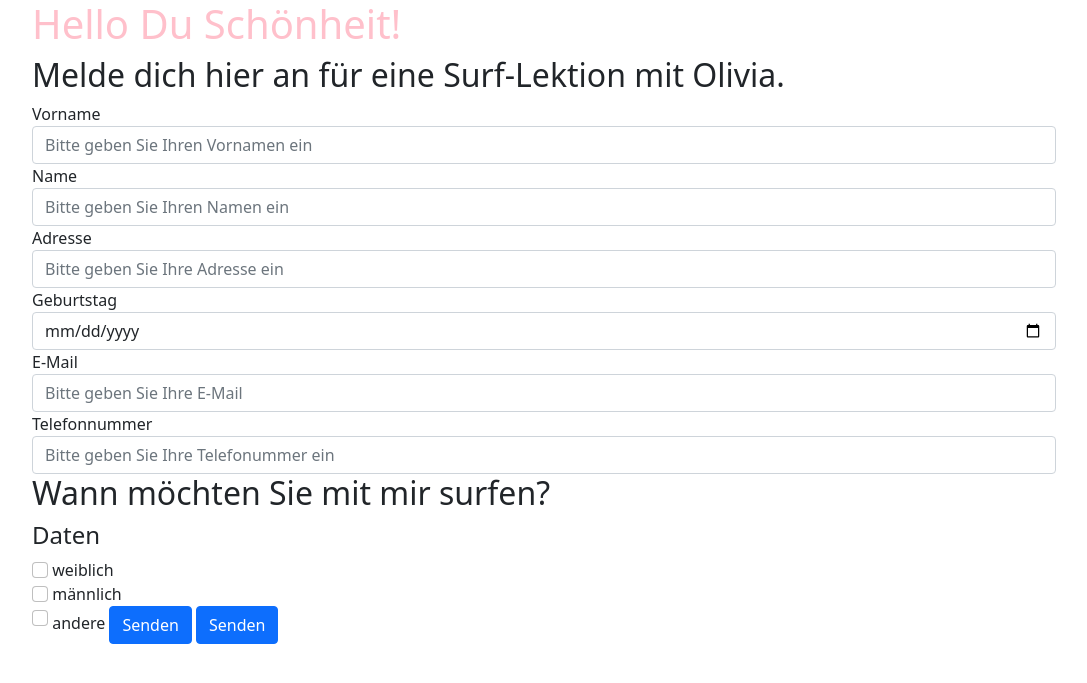
After one commit to thecodingolivetree/PROG2, a Flask app: page /create/subscription in a window 1280 px wide. The commit adds this page. Shown: the top 683 px of the page, without its empty margins (96-1183 px from the left). Run offline with Flask 2, Linux system fonts and the light colour scheme.

Commit message:
First working version with bootstrap and form submitting, basic routing

```diff
--- a/hello_world.py
+++ /dev/null
@@ -1,3 +0,0 @@
-print("Hello World")
-
-#backup erstellen
--- a/main.py
+++ b/main.py
@@ -1,16 +1,24 @@
-from flask import Flask
-from flask import render_template
+from flask import Flask, request, render_template
 
 app = Flask("Hello World")
 
-@app.route('/hello')
-def hello_world():
-    return render_template('index.html', name="Samira")
 
-@app.route('/passt')
-def test():
-    return "Passt!"
+@app.route("/", methods=['GET', 'POST'])  # "/" bedeutet es rootet immer zurück auf die Landingpage
+def hello():
+    return render_template("index.html", name="Du Schönheit!")
+
+
+@app.route("/create/subscription", methods=['GET'])
+def render_create_subscription_form():
+    return render_template("create_subscription.html", name="Du Schönheit!")
+
+
+@app.route("/save/subscription", methods=['POST'])
+def save_new_subscription():
+    print(request.form.get('sex1'))  # Bei Speichern des Formulars wird ein POST ausgegeben
+    print("new form submitted")
+    return render_template("index.html", name="Du Schönheit!")
+
 
 if __name__ == "__main__":
     app.run(debug=True, port=5000)
-    app.run(debug=True, port=5000)
--- a/static/main.css
+++ b/static/main.css
@@ -1,3 +1,8 @@
 h1 {
-  color: red;
+color:pink
 }
+.create-subscription-form {
+    width: 80%;
+    margin: auto;
+
+}
--- /dev/null
+++ b/templates/create_subscription.html
@@ -0,0 +1,56 @@
+<!DOCTYPE html>
+<html lang="en">
+<head>
+    <meta charset="UTF-8">
+    <link crossorigin="anonymous" href="https://cdn.jsdelivr.net/npm/bootstrap@5.0.2/dist/css/bootstrap.min.css"
+          integrity="sha384-EVSTQN3/azprG1Anm3QDgpJLIm9Nao0Yz1ztcQTwFspd3yD65VohhpuuCOmLASjC" rel="stylesheet">
+    <title>Formular Surflesson</title>
+    <link href="{{ url_for('static', filename='main.css') }}" rel="stylesheet">
+</head>
+<body>
+
+<div class="create-subscription-form">
+    <form action="/save/subscription" method="POST">
+
+        <h1>Hello {{ name }} </h1>
+        <h2>Melde dich hier an für eine Surf-Lektion mit Olivia.</h2>
+        <label for="vorname">Vorname</label>
+        <input class="form-control" id="vorname" name="vorname" placeholder="Bitte geben Sie Ihren Vornamen ein"
+               type="text">
+
+        <label for="name">Name</label>
+        <input class="form-control" id="name" name="name" placeholder="Bitte geben Sie Ihren Namen ein" type="text">
+
+        <label for="adresse">Adresse</label>
+        <input class="form-control" id="adresse" name="adresse" placeholder="Bitte geben Sie Ihre Adresse ein"
+               type="text">
+
+        <label for="adresse">Geburtstag</label>
+        <input class="form-control" id="geburi" name="geburi" placeholder="Bitte geben Sie Ihr Geburtsdatum ein"
+               type="date">
+
+        <label for="mail">E-Mail</label>
+        <input class="form-control" id="mail" name="mail" placeholder="Bitte geben Sie Ihre E-Mail" type="text">
+
+        <label for="tel">Telefonnummer</label>
+        <input class="form-control" id="tel" name="tel" placeholder="Bitte geben Sie Ihre Telefonummer ein" type="text">
+
+        <h2> Wann möchten Sie mit mir surfen?</h2>
+        <!--        <a href="{{ url_for('hello')}}">Link zur Übersicht</a>-->
+
+        <h4>Daten </h4>
+        <input class="form-check-input" id="sex" name="sex1" type="checkbox" value="weiblich">
+        <label class="form-check-label" for="sex"> weiblich </label><br>
+        <input class="form-check-input" id="sex2" name="sex2" type="checkbox" value="männlich">
+        <label class="form-check-label" for="sex2"> männlich</label><br>
+        <input class="form-check-input" id="sex3" name="vsex3" type="checkbox" value="andere">
+        <label class="form-check-label" for="sex3"> andere </label>
+        <button class="btn btn-primary" type="submit">Senden</button>
+        <button class="btn btn-primary" type="submit">Senden</button>
+
+
+    </form>
+</div>
+
+</body>
+</html>
```
Also changed, not shown: templates/begruessung.html (deleted, +0 -12 lines), templates/index.html (+9 -41 lines), services/database_service.py (added).
